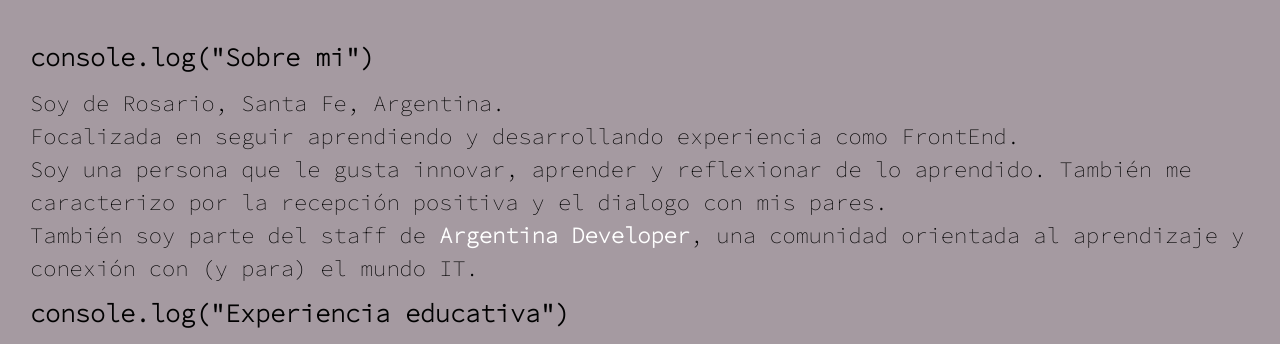
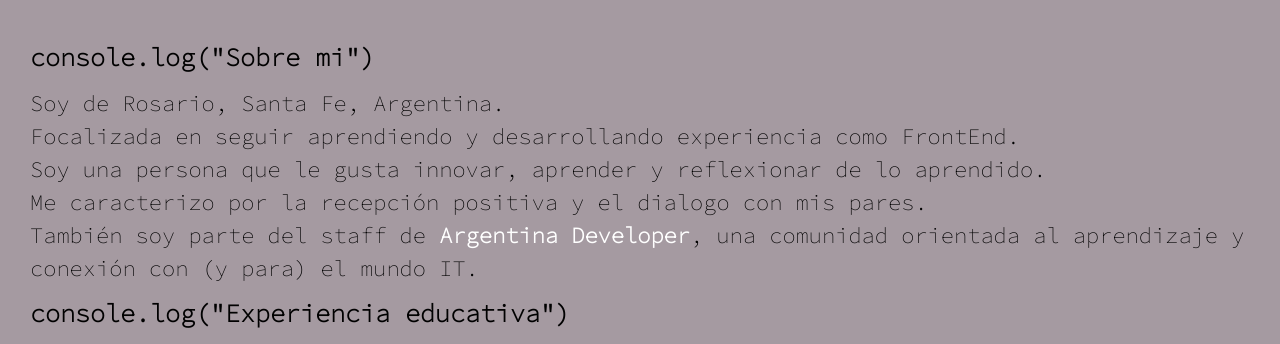
Before and after one commit to PauTG/Pawfolio, a website: page index.html in a window 1280 px wide. Shown: the part 308-652 px from the top of the page. Drawn offline with Linux system fonts and the light colour scheme.

Commit message:
refresh about me

```diff
--- a/index.html
+++ b/index.html
@@ -56,9 +56,11 @@
         <p class="textoSobreMi dark:text-white"> Soy de Rosario, Santa Fe, Argentina. <br>
             Focalizada en seguir aprendiendo y desarrollando experiencia como FrontEnd.
             <br>
-            Soy una persona que le gusta innovar, aprender y reflexionar de lo aprendido. También me caracterizo por la
-            recepción positiva y el dialogo con mis pares.
-            <br>También soy parte del staff de <a class="argentinaDeveloper" target="_blank"
+            Soy una persona que le gusta innovar, aprender y reflexionar de lo aprendido.
+            <br>
+            Me caracterizo por la recepción positiva y el dialogo con mis pares.
+            <br>
+            También soy parte del staff de <a class="argentinaDeveloper" target="_blank"
                 href="https://discord.gg/argentinadeveloper"><b>Argentina Developer</b></a>, una comunidad orientada al
             aprendizaje y conexión con (y para) el mundo IT.
         </p>
```
